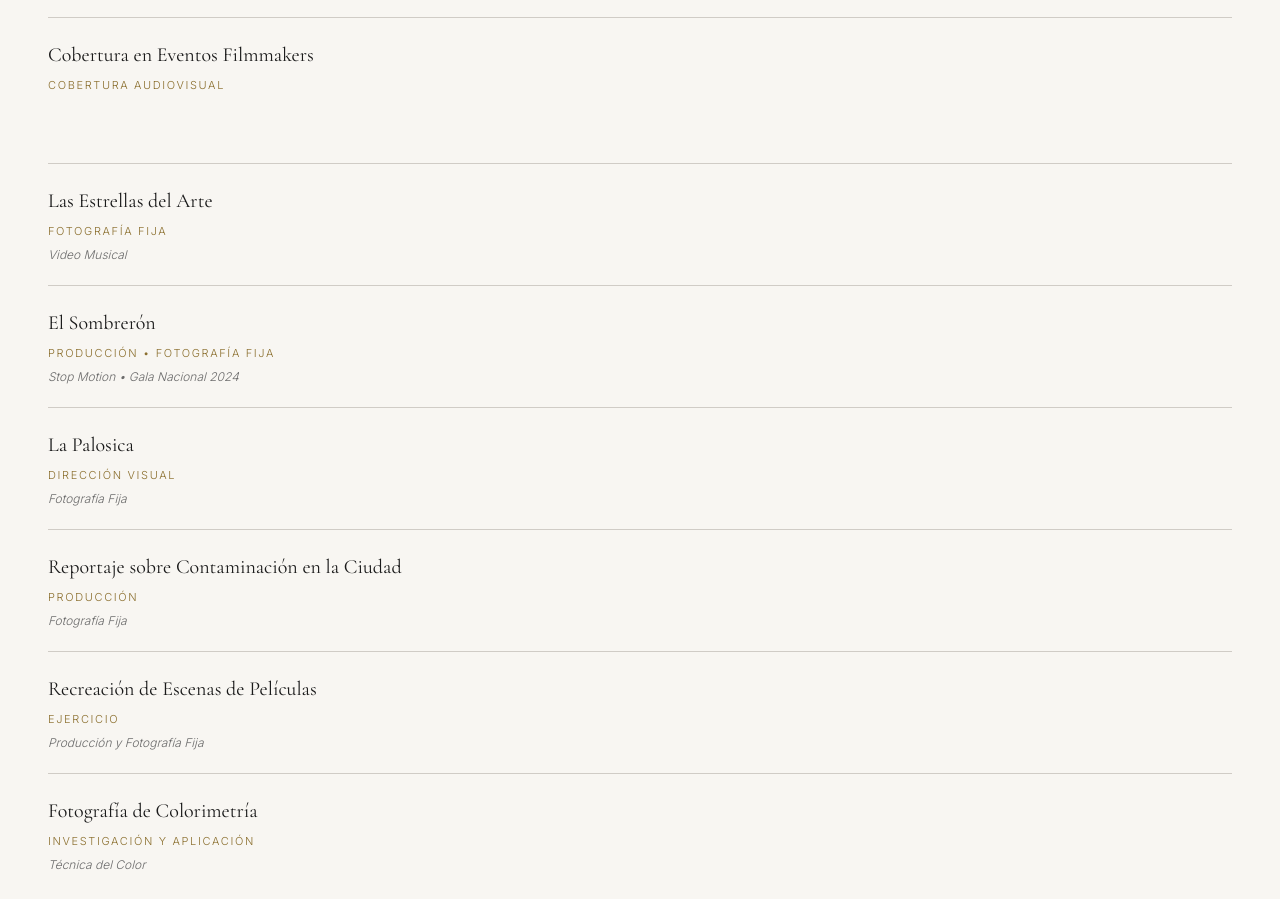
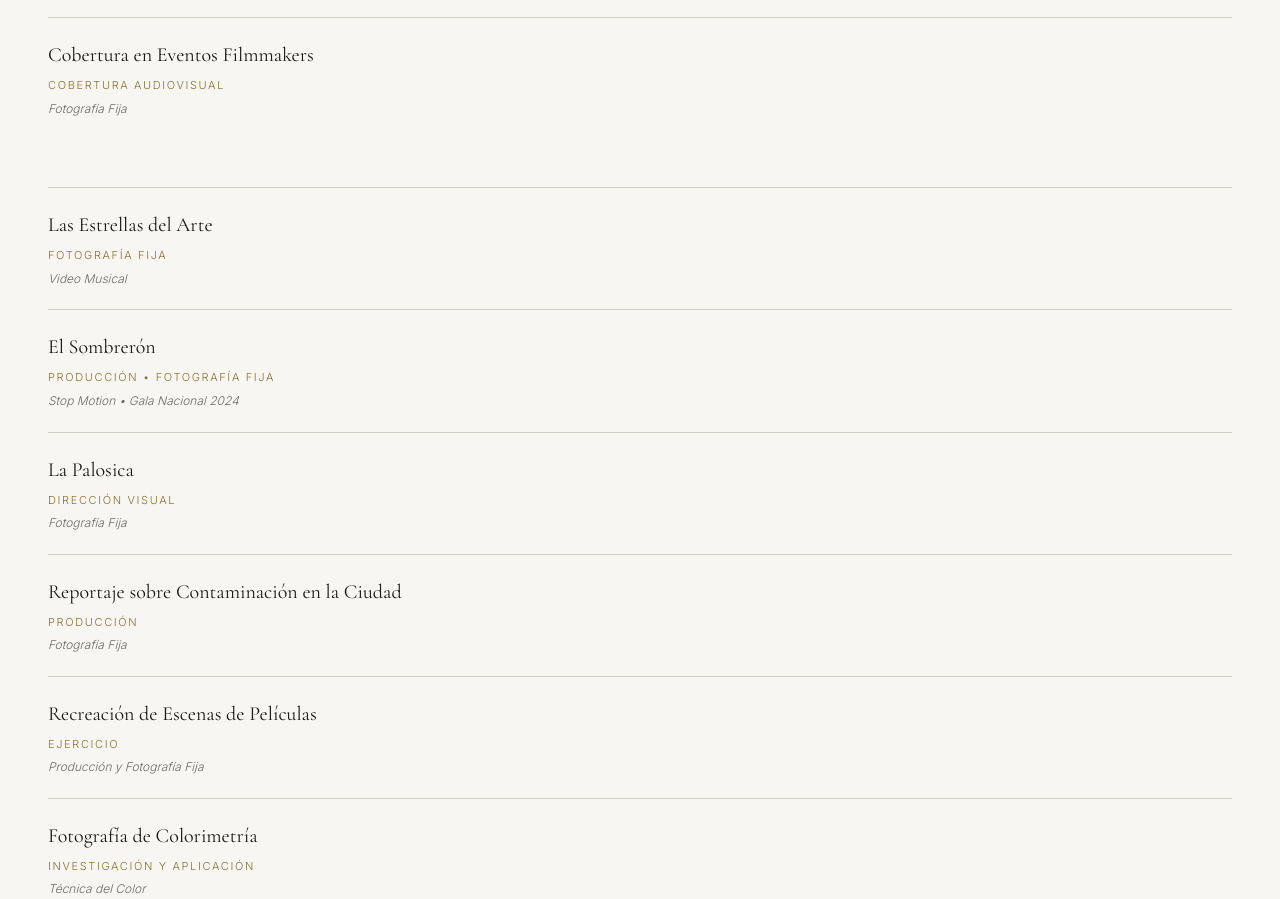
Before and after one commit to Nowiu/portafolio, a plain HTML site: page index.html in a window 1280 px wide. Shown: the part 5264-6163 px from the top of the page. Drawn offline with nearby package versions, Linux system fonts and the light colour scheme.

```diff
--- a/index.html
+++ b/index.html
@@ -873,6 +873,7 @@
         <div>
           <div class="film-title">Cobertura en Eventos Filmmakers</div>
           <div class="film-role">Cobertura Audiovisual</div>
+          <div class="film-note">Fotografía Fija</div>
         </div>
 
       </div>
```
